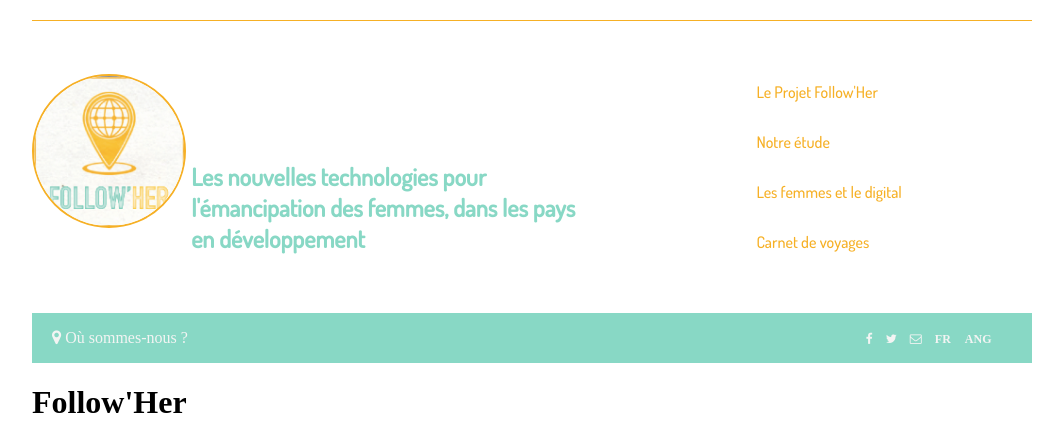
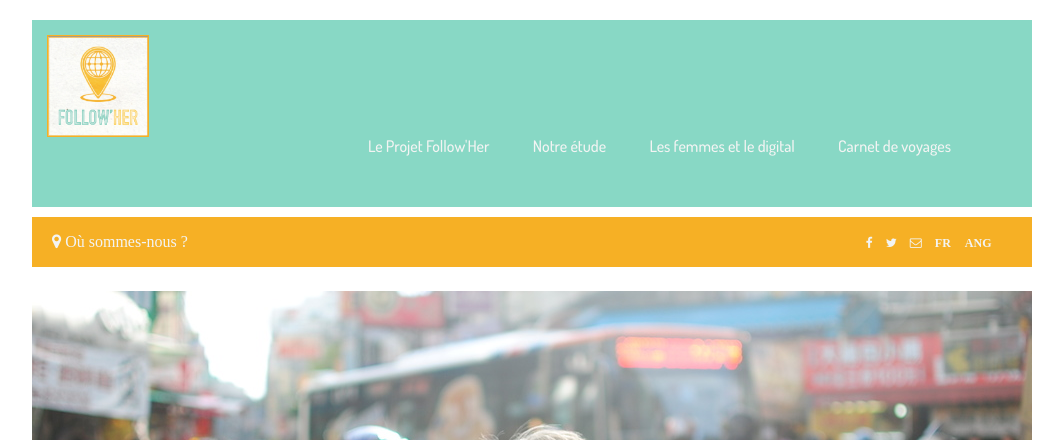
Before and after one commit to rebeccamnz/follow-her-blog, a PHP site: page / in a window 1280 px wide. Shown: the top 440 px of the page, without its empty margins (108-1171 px from the left). Run offline with PHP 8.4, Linux system fonts and the light colour scheme; some libraries are stand-ins or nearby versions.

Commit message:
follow'her
nouvelle mise en page, vivement les placements des blocs

```diff
--- a/index.html
+++ b/index.html
@@ -15,71 +15,77 @@
 <div class="wrapped">
 
 <header>
-	<div class="inline">
-		<a  href="#"><img id="logo" src="images/logo.png" class="inline" alt="Follow'Her Logo" /> </a>
-		<h1 id="sublogo" class="inline"> Les nouvelles technologies pour l'émancipation des femmes, dans les pays en développement </h1>
-	</div>
+	<a  href="#"><img id="logo" src="images/logo.png" class="inline" alt="Follow'Her Logo" /> </a>
 	<nav class="inline main-navbar">
       <ul class="simple">
-        <a href=#><li class="menu">Le Projet Follow'Her</li></a>
-        <a href=#><li class="menu">Notre étude</li></a>
-        <a href=#><li class="menu">Les femmes et le digital</li></a>
-        <a href=#><li class="menu">Carnet de voyages</li></a>
+        <a href=#><li>Le Projet Follow'Her</li></a>
+        <a href=#><li>Notre étude</li></a>
+        <a href=#><li>Les femmes et le digital</li></a>
+        <a href=#><li>Carnet de voyages</li></a>
       </ul>
 	</nav>
 </header>
 <!-- je n'arrive pas à mettre les blocs comme je le veux-->
 
+<div id="separation"> </div>
 
 <div class="repere">
 	<a class="inline" id="space"href=#><p class="fa fa-map-marker white"> Où sommes-nous ?</p> </a>
 	<div class="inline" style="width:630px"></div>
 <!-- redirige vers une page Google Map où je me géolocalise-->
 	<ul class ="inline">
-		<li class="sousmenu"><a href="http://www.facebook.com/projet.followher" target="_blank"> <i class="fa fa-facebook white"></i> </a> </li>
-		<li class="sousmenu"><a href="https://twitter.com/projetfollowher" target="_blank"> <i class="fa fa-twitter white"></i> </a></li>
-		<li class="sousmenu"><a href=#> <i class="fa fa-envelope-o white"></i> </a></li>
+		<li class="sousmenu"><a href="http://www.facebook.com/projet.followher" target="_blank"> <i class="fa fa-facebook white taille"></i> </a> </li>
+		<li class="sousmenu"><a href="https://twitter.com/projetfollowher" target="_blank"> <i class="fa fa-twitter white taille"></i> </a></li>
+		<li class="sousmenu"><a href=#> <i class="fa fa-envelope-o white taille"></i> </a></li>
 <!-- permet d'envoyer un mail et penser à mettre en forme dans CSS : bouton rond avec fond coloré-->
-		<li class="sousmenu white">FR</li>
-		<li class="sousmenu white">ANG</li>
+		<li class="sousmenu white taille">FR</li>
+		<li class="sousmenu white taille">ANG</li>
 	</ul>
 </div>
 <!-- comment mettre les li tout à droite-->
+<div class="blanc"> </div>
 
-<h1>Follow'Her</h1>
+<div class="accueil">
+<img class="pastille" src="images/logo.png" alt="Follow'Her Logo" />
+</div>
+
+<div class="blanc"> </div>
+
+<h1 class="home_page_title">Follow'Her</h1>
 
 <iframe width="560" height="315" src="//www.youtube.com/embed/BKtrWU4zaaI?rel=0" frameborder="0" allowfullscreen></iframe>
 
+<div class="blanc"> </div>
 
-<h1>Qui est Follow'Her ?</h1>
+<h1 class="home_page_title">Qui est Follow'Her ?</h1>
 
 	<ul>
 		<li>Hélène</li>
-			<img src="images/Hélène.png" alt="Hélène Follow'Her"/>
+			<img class="rounded"src="images/Hélène.png" alt="Hélène Follow'Her"/>
 			<ul>
 				<li>Hélène est passionnée par la photographie et le foot (#PSG)</li>
 				<li>Son acteur préféré est Will Smith </li>
 			</ul>
 		<li>Juliette</li>
-			<img src="images/Juliette.png" alt="Juliette Follow'Her"/>
+			<img class="rounded"src="images/Juliette.png" alt="Juliette Follow'Her"/>
 			<ul>
 				<li>Juliette est passionnée par le dessin et le tunning</li>
 				<li>Son acteur préféré est Johnny Depp </li>
 			</ul>
 		<li>Rebecca</li>
-			<img src="images/Rebecca.png" alt="Rebecca Follow'Her"/>
+			<img class="rounded"src="images/Rebecca.png" alt="Rebecca Follow'Her"/>
 			<ul>
 				<li>Rebecca est passionnée par les voyages et les rides à VTT</li>
 				<li>Son acteur préféré est Nicolas Bedos</li>
 			</ul>
 		<li>Emmanuelle</li>
-			<img src="images/Emmanuelle.png" alt="Emmanuelle Follow'Her"/>
+			<img class="rounded"src="images/Emmanuelle.png" alt="Emmanuelle Follow'Her"/>
 			<ul>
 				<li>Emmanuelle est passionnée par San Francisco et le droit</li>
 				<li>Son acteur préféré est Louis Garrel </li>
 			</ul>
 		<li>Charlotte</li>
-			<img src="images/Charlotte.png" alt="Charlotte Follow'Her"/>
+			<img class="rounded"src="images/Charlotte.png" alt="Charlotte Follow'Her"/>
 			<ul>
 				<li>Charlotte est passionnée par la mode et les voitures</li>
 				<li>Son acteur préféré est Romain Duris </li>
@@ -97,12 +103,16 @@
 		<li>Notre objectif final est de valoriser ces pratiques innovantes sur notre site internet, d’identifier d’éventuelles stratégies de réplication et de déterminer les possibilités d’amélioration et de développement.</li>
 	</ul>
 
-<h1>Live</h1>
+<div class="blanc"> </div>
+
+<h1 class="home_page_title">Live</h1>
 
 <!-- Lien versles deux articles publiés les plus récemment-->
 <!-- pour le plug-in Facebook, à re-vérifier quand le site est en ligne -->
 
-<h1>Nos Partenaires</h1>
+<div class="blanc"> </div>
+
+<h1 class="home_page_title">Nos Partenaires</h1>
 	<a href="http://galeriekeza.com"> <img src:"images/Keza.jpg" alt="Galerie Keza"> </a>
 	<a href="http://http://www.scheffer.fr/"> <img src:"images/Scheffer.gif" alt="Scheffer"> </a>
 
--- a/style.css
+++ b/style.css
@@ -9,6 +9,13 @@ a {
 body {
   margin: 0;
   padding: 0;
+}
+
+
+nav {
+	list-style-type: none;
+ 	margin: 20px 0;
+
 }
 
 
@@ -24,10 +31,9 @@ body {
 
 .rounded {
 	width: 80px;
-	margin: auto;
 	display: block;
 	border-radius: 50%;
-	border: 2px solid;
+	border: 2px solid #F6B025;;
 }
 
 .rounded:hover {
@@ -40,17 +46,14 @@ body {
 /* header ***************************************/
 
 header {
-	font-family: "Dosis", sans-serif;
-	font-size: 26px;
-	border-top: 1px solid rgb(246, 176, 37);
+	background:#88D8C5;
 }
 
 #logo {
-	width: 150px;
+	width: 100px;
 	margin-top: 20px;
-	margin-bottom: 20px;
-	border-radius: 50%;
-	border: 2px solid #F6B025;
+	margin: 15px 15px;
+	border: 1px solid #F6B025;
 }
 
 nav {
@@ -60,35 +63,26 @@ nav {
 }
 
 .main-navbar {
-	width: 300px;
+	width: 700px;
 	line-height: 50px;
 	padding-left: 120px;
+	text-decoration: none;
+	text-decoration: none;
+	color: #F3F4F3;
+	font-size: 16px;
+	margin-right: 18px;
+	font-family: "Dosis", sans-serif;
+}
+
+.main-navbar li {
+	padding-left: 40px;
+	display: inline;
 }
 
 
-.menu {
-	display: inline;
-	text-decoration: none;
-	color: #F6B025;
-	font-size: 16px;
-	margin-right: 18px;
-
-}
-
-#sublogo{
-	font-size: 24px;
-	color: #88D8C5;
-	width: 400px;
-}
 
 .inline{
 	display: inline-block;
-	/*width:400px;*/
-	/*margin: auto;*/
-}
-
-.simple li {
-	display: block;
 }
 
 .left{
@@ -98,11 +92,17 @@ nav {
 
 /* repere ***************************************/
 
+#separation {background: #white;
+	height : 10px;
+}
+
+
+
 .repere {
 
 	padding-right: 10px;
 	font-weight: bold;
-	background: #88D8C5;
+	background: #F6B025;
 }
 
 .white {
@@ -114,11 +114,42 @@ nav {
 	text-decoration: none;
 	font-size: 12px;
 	margin-right:10px;
+}
 
+.taille{
+	font-size: 12px;
 }
 
 #space{
 	margin-left: 20px
 }
 
+
 /* h1 ***************************************/
+
+.blanc {background: #white;
+	height : 24px;
+}
+
+.accueil{
+	background-image: url("images/women.jpg");
+	height:551px;
+
+}
+
+.home_page_title {
+	font-family: "Dosis", sans-serif;
+	font-size: 40px;
+	font-weight:bold;
+	text-align:center;
+	color: #F6B025;
+	border-top: 1px solid #88D8C5;
+}
+
+.pastille {
+	width: 150px;
+	margin: 150px 120px;
+	border-radius: 50%;
+	border: 3px solid #F6B025;
+
+}
```
Also changed, not shown: images/women.jpg (added).
